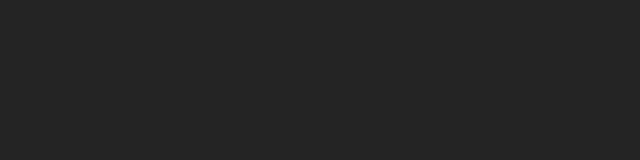
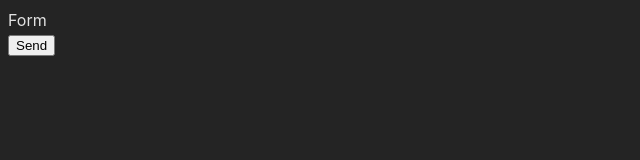
Before and after one commit to GhMamadreza84/react-query-practice, a React (Vite) app: page /form in a window 1280 px wide. Before the commit this address had no page. Shown: the top 160 px of the page, without its empty margins (0-640 px from the left). Built offline with nearby package versions, Linux system fonts and the light colour scheme; the HTML template or start-up script is replaced by a standard one.

Commit message:
add post operation in form with using useMutation hook and axios package

```diff
--- a/src/App.jsx
+++ b/src/App.jsx
@@ -15,7 +15,7 @@
           <Route path="/" element={<HomePage />} />
           <Route path="/users" element={<UsersPage />} />
           <Route path="/users/:id" element={<UserDetails />} />
-          <Route path="/users/form" element={<Form />} />
+          <Route path="/form" element={<Form />} />
         </Routes>
         <ReactQueryDevtools />
       </QueryClientProvider>
--- a/src/components/Form.jsx
+++ b/src/components/Form.jsx
@@ -1,10 +1,25 @@
+import { useMutation } from "@tanstack/react-query";
+import axios from "axios";
 
 const Form = () => {
+  const addPost = () => {
+    return axios.post("https://jsonplaceholder.typicode.com/posts", {
+      title: "foo",
+      body: "bar",
+      userId: 1,
+    });
+  };
+  const { data } = useMutation(addPost);
+  const sendHandler = () => {
+    console.log("send");
+  };
   return (
     <div>
       Form
+      <br />
+      <button onClick={sendHandler}>Send</button>
     </div>
   );
-}
+};
 
 export default Form;
```
